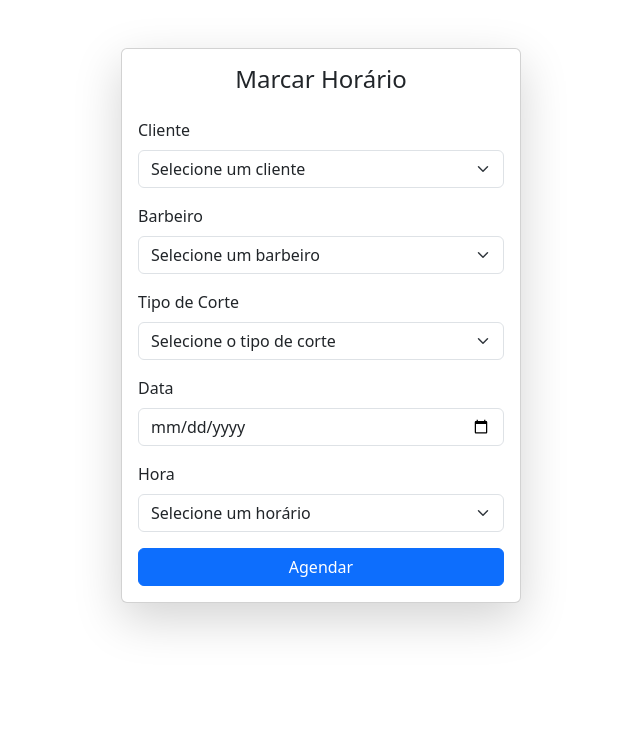
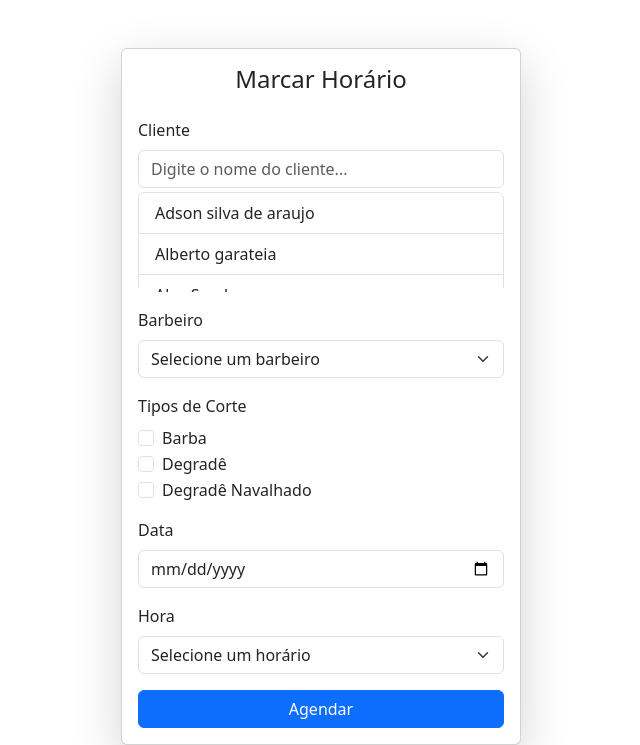
Before and after one commit to ThiagoSilva1995/Barbearia, a Django app: page /marcar_horario/ in a window 1280 px wide. Shown: the part 72-817 px from the top of the page, without its empty margins (319-959 px from the left). Before the commit the page ends 704 px from the top, so only its background shows below. Run offline with Django 5.2, Linux system fonts and the light colour scheme; data comes from the database, SQL or seed files in the repository; data that the repository does not hold is empty.

Commit message:
Quarto comit

```diff
--- a/controle/templates/accounts/login.html
+++ b/controle/templates/accounts/login.html
@@ -1,4 +1,3 @@
-<!-- registration/login.html -->
 {% extends "base.html" %}
 
 {% block title %}Login{% endblock %}
--- a/controle/templates/administrador/admin_custom.html
+++ b/controle/templates/administrador/admin_custom.html
@@ -1,4 +1,5 @@
 {% extends "base.html" %}
+{% csrf_token %}
 
 {% block title %}Admin Custom{% endblock %}
 
--- a/controle/templates/marcar_horario.html
+++ b/controle/templates/marcar_horario.html
@@ -23,14 +23,19 @@
             <form method="POST" class="mt-3">
                 {% csrf_token %}
                 <div class="mb-3">
-                    <label for="id_cliente" class="form-label">Cliente</label>
-                    <select name="cliente" id="id_cliente" class="form-select" required>
-                        <option value disabled selected>Selecione um cliente</option>
+                    <label for="id_cliente_search" class="form-label">Cliente</label>
+                    <input type="text" id="id_cliente_search" class="form-control" placeholder="Digite o nome do cliente..." autocomplete="off">
+
+                    <!-- Sugestões de clientes -->
+                    <div id="cliente_sugestoes" class="list-group mt-1" style="max-height: 100px; overflow-y: auto;">
                         {% for cliente in clientes %}
-                        <option value="{{ cliente.id }}">{{ cliente.nome }}</option>
+                            <a href="#" class="list-group-item list-group-item-action" data-id="{{ cliente.id }}">{{ cliente.nome }}</a>
                         {% endfor %}
-                    </select>
+                    </div>
                 </div>
+
+                <!-- Campo oculto para enviar o ID do cliente selecionado -->
+                <input type="hidden" name="cliente" id="selected_cliente_id" required>
 
                 <div class="mb-3">
                     <label for="id_barbeiro" class="form-label">Barbeiro</label>
@@ -43,13 +48,17 @@
                 </div>
 
                 <div class="mb-3">
-                    <label for="id_tipo_corte" class="form-label">Tipo de Corte</label>
-                    <select name="tipo_corte" id="id_tipo_corte" class="form-select" required>
-                        <option value disabled selected>Selecione o tipo de corte</option>
+                    <label for="id_tipo_corte" class="form-label">Tipos de Corte</label>
+                    <div>
                         {% for corte in tipos_corte %}
-                        <option value="{{ corte.id }}">{{ corte.nome }}</option>
+                        <div class="form-check">
+                            <input class="form-check-input" type="checkbox" name="tipo_corte" id="tipo_corte_{{ corte.id }}" value="{{ corte.id }}">
+                            <label class="form-check-label" for="tipo_corte_{{ corte.id }}">
+                                {{ corte.nome }}
+                            </label>
+                        </div>
                         {% endfor %}
-                    </select>
+                    </div>
                 </div>
 
                 <div class="mb-3">
@@ -72,4 +81,53 @@
         </div>
     </div>
 </div>
+
+
+<script>
+    // Seleciona o campo de entrada, a div de sugestões e o campo oculto
+    const input = document.getElementById('id_cliente_search');
+    const sugestoesDiv = document.getElementById('cliente_sugestoes');
+    const hiddenInput = document.getElementById('selected_cliente_id');
+
+    // Filtra a lista conforme o usuário digita
+    input.addEventListener('input', function() {
+        const query = input.value.toLowerCase();
+
+        // Exibir a lista completa quando o campo estiver vazio
+        if (query === '') {
+            Array.from(sugestoesDiv.children).forEach(item => item.style.display = 'block');
+        } else {
+            // Filtra a lista conforme o usuário digita
+            Array.from(sugestoesDiv.children).forEach(item => {
+                const clienteNome = item.textContent.toLowerCase();
+                item.style.display = clienteNome.includes(query) ? 'block' : 'none';
+            });
+        }
+    });
+
+    // Ao clicar em um nome, preenche o campo e oculta as sugestões
+    sugestoesDiv.addEventListener('click', function(e) {
+        e.preventDefault();
+        const target = e.target;
+
+        if (target.matches('.list-group-item')) {
+            input.value = target.textContent;
+            hiddenInput.value = target.getAttribute('data-id');
+            sugestoesDiv.style.display = 'none';  // Oculta a lista
+        }
+    });
+
+    // Exibe novamente a lista quando o campo de entrada ganha foco
+    input.addEventListener('focus', function() {
+        sugestoesDiv.style.display = 'block';
+    });
+
+    // Oculta a lista ao clicar fora do campo e da lista
+    document.addEventListener('click', function(e) {
+        if (!input.contains(e.target) && !sugestoesDiv.contains(e.target)) {
+            sugestoesDiv.style.display = 'none';
+        }
+    });
+</script>
+
 {% endblock %}
--- a/controle/views.py
+++ b/controle/views.py
@@ -1,4 +1,4 @@
-from django.shortcuts import render, redirect, get_object_or_404, redirect
+from django.shortcuts import render, redirect, get_object_or_404
 from django.core.paginator import Paginator
 from django.http import HttpResponse
 from django.contrib import messages
@@ -6,6 +6,7 @@ from django.db.models import Count, Sum
 from django.utils import timezone
 from django.contrib.auth.decorators import user_passes_test
 from django.contrib.auth.views import LoginView
+from django.db.models.functions import ExtractDay, ExtractMonth
 
 
 from datetime import datetime, timedelta
@@ -15,28 +16,40 @@ from .models import Agendamento, Barbeiro, Cliente, TipoCorte, Produto
 
 
 
-def admin_custom(request):
-    return render(request, 'administrador/admin_custom.html')
+
 
 class CustomLoginView(LoginView):
     template_name = 'accounts/login.html'
+
+
 
 def marcar_horario(request):
     if request.method == "POST":
         cliente_id = request.POST.get('cliente')
         barbeiro_id = request.POST.get('barbeiro')
-        tipo_corte_id = request.POST.get('tipo_corte')
+        tipo_corte_ids = request.POST.getlist('tipo_corte')  # Obtendo uma lista de IDs de tipos de corte
         data = request.POST.get('data')
         hora = request.POST.get('hora')
+
+
 
         if Agendamento.objects.filter(barbeiro_id=barbeiro_id, data=data, hora=hora).exists():
             messages.error(request, 'Horário já agendado para o barbeiro.', extra_tags='danger')
             return redirect('marcar_horario')
 
+        if not tipo_corte_ids:
+            messages.error(request, 'Nenhum tipo de corte selecionado.', extra_tags='danger')
+            return redirect('marcar_horario')
 
-        # Cria o agendamento
-        agendamento = Agendamento(cliente_id=cliente_id, barbeiro_id=barbeiro_id, tipo_corte_id=tipo_corte_id, data=data, hora=hora)
-        agendamento.save()
+        # Criação do agendamento
+        agendamento = Agendamento(cliente_id=cliente_id, barbeiro_id=barbeiro_id, data=data, hora=hora)
+        agendamento.save()  # Salva o agendamento antes de adicionar os tipos de corte
+
+        # Adiciona os tipos de corte ao agendamento
+        for tipo_corte_id in tipo_corte_ids:
+            tipo_corte = TipoCorte.objects.get(id=tipo_corte_id)
+            agendamento.tipo_corte.add(tipo_corte)  # Adiciona o tipo de corte ao agendamento
+
         messages.success(request, 'Horário agendado com sucesso!')
         return redirect('marcar_horario')
     else:
@@ -49,9 +62,9 @@ def marcar_horario(request):
             horarios_disponiveis.append(inicio.strftime("%H:%M"))
             inicio += timedelta(minutes=30)
 
-        clientes = Cliente.objects.all()
-        barbeiros = Barbeiro.objects.all()
-        tipos_corte = TipoCorte.objects.all()  # Obtém todos os tipos de corte
+        clientes = Cliente.objects.all().order_by('nome')
+        barbeiros = Barbeiro.objects.all().order_by('nome')
+        tipos_corte = TipoCorte.objects.all().order_by('nome')
 
     return render(request, 'marcar_horario.html', {
         'horarios_disponiveis': horarios_disponiveis,
@@ -59,6 +72,7 @@ def marcar_horario(request):
         'barbeiros': barbeiros,
         'tipos_corte': tipos_corte,  # Passa os tipos de corte para o template
     })
+
 
 def cadastrar_cliente(request):
     if request.method == "POST":
@@ -76,44 +90,6 @@ def cadastrar_cliente(request):
     return render(request, 'cadastrar_cliente.html', {'form': form})
 
 
-def marcar_horario(request):
-    if request.method == "POST":
-        cliente_id = request.POST.get('cliente')
-        barbeiro_id = request.POST.get('barbeiro')
-        tipo_corte_id = request.POST.get('tipo_corte')
-        data = request.POST.get('data')
-        hora = request.POST.get('hora')
-
-        # Verifica se o horário já está agendado
-        if Agendamento.objects.filter(barbeiro_id=barbeiro_id, data=data, hora=hora).exists():
-            messages.error(request, 'Horário já agendado para o barbeiro.')
-            return redirect('marcar_horario')
-
-        # Cria o agendamento
-        agendamento = Agendamento(cliente_id=cliente_id, barbeiro_id=barbeiro_id, tipo_corte_id=tipo_corte_id, data=data, hora=hora)
-        agendamento.save()
-        messages.success(request, 'Horário agendado com sucesso!')
-        return redirect('marcar_horario')
-    else:
-        # Gera a lista de horários disponíveis
-        horarios_disponiveis = []
-        inicio = datetime.strptime("08:00", "%H:%M")
-        fim = datetime.strptime("19:00", "%H:%M")
-
-        while inicio <= fim:
-            horarios_disponiveis.append(inicio.strftime("%H:%M"))
-            inicio += timedelta(minutes=30)
-
-        clientes = Cliente.objects.all()
-        barbeiros = Barbeiro.objects.all()
-        tipos_corte = TipoCorte.objects.all()  # Obtém todos os tipos de corte
-
-    return render(request, 'marcar_horario.html', {
-        'horarios_disponiveis': horarios_disponiveis,
-        'clientes': clientes,
-        'barbeiros': barbeiros,
-        'tipos_corte': tipos_corte,  # Passa os tipos de corte para o template
-    })
 
 
 
@@ -138,17 +114,21 @@ def agendamentos(request):
     page_number = request.GET.get('page')
     page_obj = paginator.get_page(page_number)
 
-    # Obter todos os barbeiros e produtos
+    # Obter todos os barbeiros
     barbeiros = Barbeiro.objects.all()
-    produtos = Produto.objects.all()  # Adicionando a lista de produtos
 
     return render(request, 'agendamentos.html', {
         'page_obj': page_obj,
         'barbeiros': barbeiros,
-        'produtos': produtos,  # Inclua os produtos no contexto
+        'agendamentos': [{
+            'id': agendamento.id,
+            'cliente': agendamento.cliente.nome,
+            'barbeiro': agendamento.barbeiro.nome,
+            'tipos_corte': [str(corte) for corte in agendamento.tipo_corte.all()],  # Obtém todos os tipos de corte
+            'data': agendamento.data,
+            'hora': agendamento.hora,
+        } for agendamento in page_obj]
     })
-
-
 
 def remover_agendamento(request, agendamento_id):
     agendamento = get_object_or_404(Agendamento, id=agendamento_id)
@@ -163,17 +143,19 @@ def confirmar_pagamento(request, agendamento_id):
     agendamento = get_object_or_404(Agendamento, id=agendamento_id)
     produtos = Produto.objects.all()
 
+    # Calcular o valor total dos cortes selecionados
+    valor_total = sum(corte.preco for corte in agendamento.tipo_corte.all())
+
     if request.method == 'POST':
-        total_pago = agendamento.tipo_corte.preco
-        produtos_selecionados = request.POST.getlist('produtos')  # Produtos selecionados
-        quantidades = request.POST.getlist('quantidades')  # Quantidades correspondentes
+        total_pago = valor_total
+        produtos_selecionados = request.POST.getlist('produtos')
+        quantidades = request.POST.getlist('quantidades')
 
-        # Iterar sobre produtos e suas respectivas quantidades
+        # Iterar sobre produtos e quantidades
         for i, produto_id in enumerate(produtos_selecionados):
             produto = get_object_or_404(Produto, id=produto_id)
-            quantidade = int(quantidades[i])  # Obter a quantidade informada pelo usuário
+            quantidade = int(quantidades[i])
 
-            # Verificar estoque e ajustar o total pago
             if produto.estoque >= quantidade:
                 produto.estoque -= quantidade
                 produto.save()
@@ -183,24 +165,18 @@ def confirmar_pagamento(request, agendamento_id):
                 messages.error(request, f"O produto {produto.nome} não tem estoque suficiente.")
                 return redirect('confirmar_pagamento', agendamento_id=agendamento_id)
 
-        # Marca o agendamento como pago e confirmado
         agendamento.pago = True
         agendamento.is_confirmed = True
         agendamento.save()
 
-        # Redireciona de volta para os agendamentos
         messages.success(request, "Pagamento confirmado e estoque atualizado!")
         return redirect('agendamentos')
 
     return render(request, 'confirmar_pagamento_cliente.html', {
         'agendamento': agendamento,
-        'produtos': produtos
+        'produtos': produtos,
+        'valor_total': valor_total  # Inclua o valor total dos cortes no contexto
     })
-
-
-
-
-
 
 def estatisticas(request):
     # Total de Clientes Atendidos
@@ -211,27 +187,30 @@ def estatisticas(request):
     receita_produtos = Agendamento.objects.filter(pago=True).aggregate(Sum('produtos__preco'))['produtos__preco__sum'] or 0
     receita_total = receita_cortes + receita_produtos
 
-    # Número de Agendamentos por Barbeiro
-    agendamentos_por_barbeiro = Barbeiro.objects.annotate(total_agendamentos=Count('agendamento'))
+    # Número de Agendamentos por Barbeiro - Ordenado pelo nome do barbeiro
+    agendamentos_por_barbeiro = Barbeiro.objects.annotate(total_agendamentos=Count('agendamento')).order_by('nome')
 
-    # Cortes Mais Populares
-    cortes_populares = Agendamento.objects.values('tipo_corte__nome').annotate(total=Count('tipo_corte')).order_by('-total')
+    # Cortes Mais Populares - Ordenado pelo nome do corte
+    cortes_populares = Agendamento.objects.values('tipo_corte__nome').annotate(total=Count('tipo_corte')).order_by('tipo_corte__nome')
 
-    # Clientes Fiéis - Removendo a limitação para mostrar todos
-    clientes_fieis = Cliente.objects.annotate(total_visitas=Count('agendamento')).order_by('nome')  # Organizando em ordem alfabética
+    # Clientes Fiéis - Organizando em ordem alfabética
+    clientes_fieis = Cliente.objects.annotate(total_visitas=Count('agendamento')).order_by('nome')
 
     # Total de Produtos Vendidos
     total_produtos_vendidos = Produto.objects.filter(agendamento__in=Agendamento.objects.filter(pago=True)).count()
 
-    # Produtos vendidos e suas quantidades
-    produtos_vendidos = Agendamento.objects.filter(pago=True).values('produtos__nome').annotate(total_vendido=Count('produtos')).order_by('-total_vendido')
+    # Produtos vendidos e suas quantidades - Ordenado pelo nome do produto
+    produtos_vendidos = Agendamento.objects.filter(pago=True).values('produtos__nome').annotate(total_vendido=Count('produtos')).order_by('produtos__nome')
 
-    # Lista de todos os produtos com suas quantidades em estoque
-    produtos = Produto.objects.all()  # Buscando todos os produtos
+    # Lista de todos os produtos com suas quantidades em estoque - Ordenado pelo nome do produto
+    produtos = Produto.objects.all().order_by('nome')
 
-    # Aniversariantes do Mês
+    # Aniversariantes do Mês - Ordenado pela data de nascimento (dia e mês)
     hoje = timezone.now()
-    aniversariantes_do_mes = Cliente.objects.filter(data_nascimento__month=hoje.month).order_by('data_nascimento')
+    aniversariantes_do_mes = Cliente.objects.filter(data_nascimento__month=hoje.month).annotate(
+        dia_nascimento=ExtractDay('data_nascimento'),
+        mes_nascimento=ExtractMonth('data_nascimento')
+    ).order_by('mes_nascimento', 'dia_nascimento')
 
     context = {
         'total_clientes_atendidos': total_clientes_atendidos,
@@ -241,7 +220,7 @@ def estatisticas(request):
         'clientes_fieis': clientes_fieis,
         'total_produtos_vendidos': total_produtos_vendidos,
         'produtos_vendidos': produtos_vendidos,
-        'produtos': produtos,  # Adicionando a lista de produtos
+        'produtos': produtos,
         'aniversariantes_do_mes': aniversariantes_do_mes,
     }
 
@@ -260,7 +239,10 @@ def admin_custom(request):
         # Filtrar os agendamentos feitos por este barbeiro
         barbeiro_agendamentos = Agendamento.objects.filter(barbeiro=barbeiro)
         # Somar o valor de cada corte realizado pelo barbeiro
-        barbeiro.valor_total = sum(agendamento.tipo_corte.preco for agendamento in barbeiro_agendamentos)
+        barbeiro.valor_total = sum(
+            sum(corte.preco for corte in agendamento.tipo_corte.all())
+            for agendamento in barbeiro_agendamentos
+        )
 
     # Calcular o valor total acumulado de todos os barbeiros
     valor_total_geral = sum(barbeiro.valor_total for barbeiro in barbeiros)
```
Also changed, not shown: controle/models.py (+6 -2 lines), controle/templates/agendamentos.html (+14 -4 lines), controle/templates/confirmar_pagamento_cliente.html (+4 -10 lines), controle/migrations/0011_remove_agendamento_tipo_corte_agendamento_tipo_corte.py (added), db.sqlite3.
